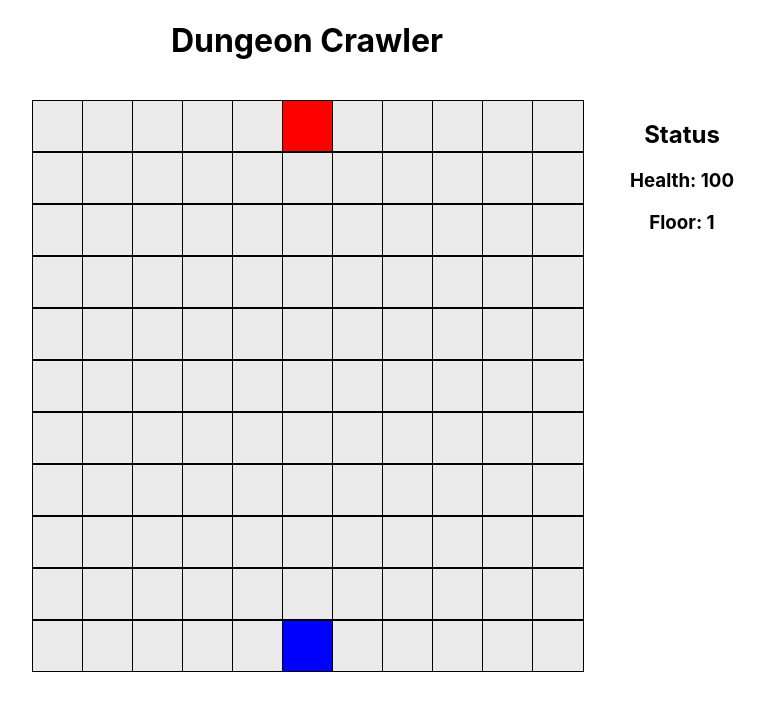
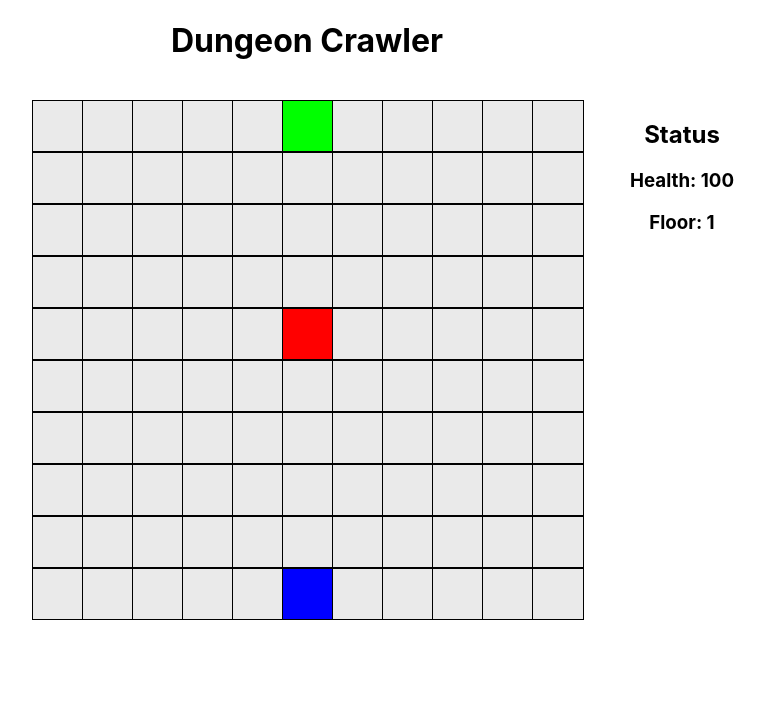
Before and after one commit to akessaris/dungeon-crawler, a React (Create React App) app: page / in a window 1280 px wide. Shown: the top 710 px of the page, without its empty margins (308-1073 px from the left). Built offline with nearby package versions, Linux system fonts and the light colour scheme.

Commit message:
convert tiles to matrix

```diff
--- a/src/App.js
+++ b/src/App.js
@@ -7,13 +7,16 @@ function App() {
   const health = 100;
   const floor = 1;
 
+  const gridWidth = 11;
+  const gridHeight = 10;
+
   return (
     <div className="App">
       <header className="App-header">
         <h1 className="App-title">Dungeon Crawler</h1>
       </header>
       <StatusBoard health={health} floor={floor}/>
-      <Grid gridWidth="11"/>
+      <Grid gridWidth={gridWidth} gridHeight={gridHeight}/>
     </div>
   );
 }
--- a/src/components/Grid/Grid.js
+++ b/src/components/Grid/Grid.js
@@ -2,15 +2,20 @@ import { React } from 'react';
 import Tile from '../Tile/Tile';
 import './Grid.scss';
 
-const Grid = ({ gridWidth }) => {
-  const tiles = Math.pow(gridWidth, 2);
-  const bossRoomIndex = Math.ceil(gridWidth/2 - 1);
-  const startIndex = Math.ceil(tiles - gridWidth/2 - 1);
+// TODO: use floor to calculate enemies
+const Grid = ({ gridWidth, gridHeight, floor }) => {
+  const exitIndex = Math.ceil(gridWidth/2 - 1);
+  const startIndex = Math.ceil(gridWidth*gridHeight - gridWidth/2 - 1);
+
+  // TODO: randomize
+  const enemyIndices = [49];
+  const enemyIndicesSet = new Set(enemyIndices);
 
   const getColor = (idx) => {
+    if (enemyIndicesSet.has(idx)) return 'red';
     switch(idx) {
-      case bossRoomIndex:
-        return 'red';
+      case exitIndex:
+        return 'green';
       case startIndex:
         return 'blue';
       default:
@@ -18,7 +23,13 @@ const Grid = ({ gridWidth }) => {
     }
   }
 
-  const matrix = new Array(tiles).fill(undefined).map((_, idx) => <Tile key={idx} color={getColor(idx)} />);
+  let counter = 0;
+  const matrix = new Array(gridWidth).fill(undefined).map(() => {
+    return new Array(gridHeight).fill(undefined).map(() => {
+      const key = counter++;
+      return <Tile key={key} color={getColor(key)} />
+    });
+  });
   return <div className="Grid">{matrix}</div>
 };
 
```
